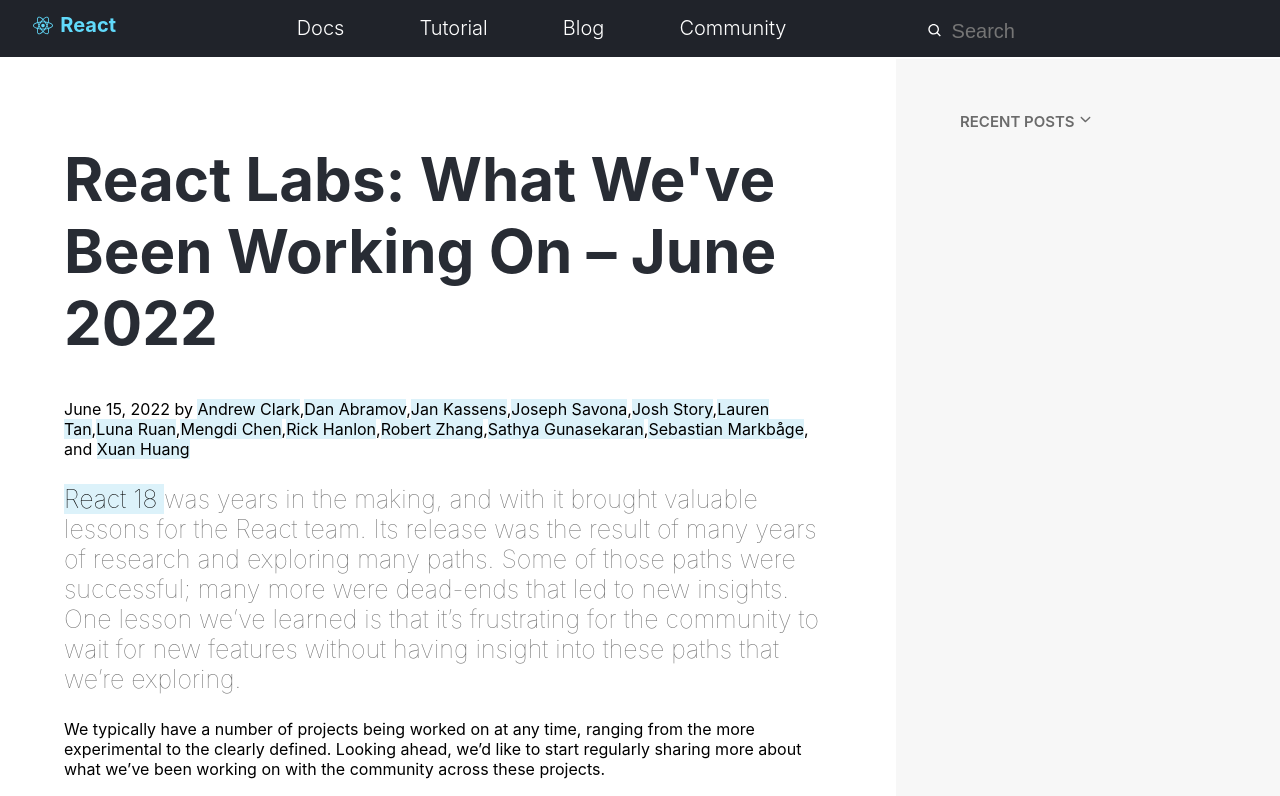
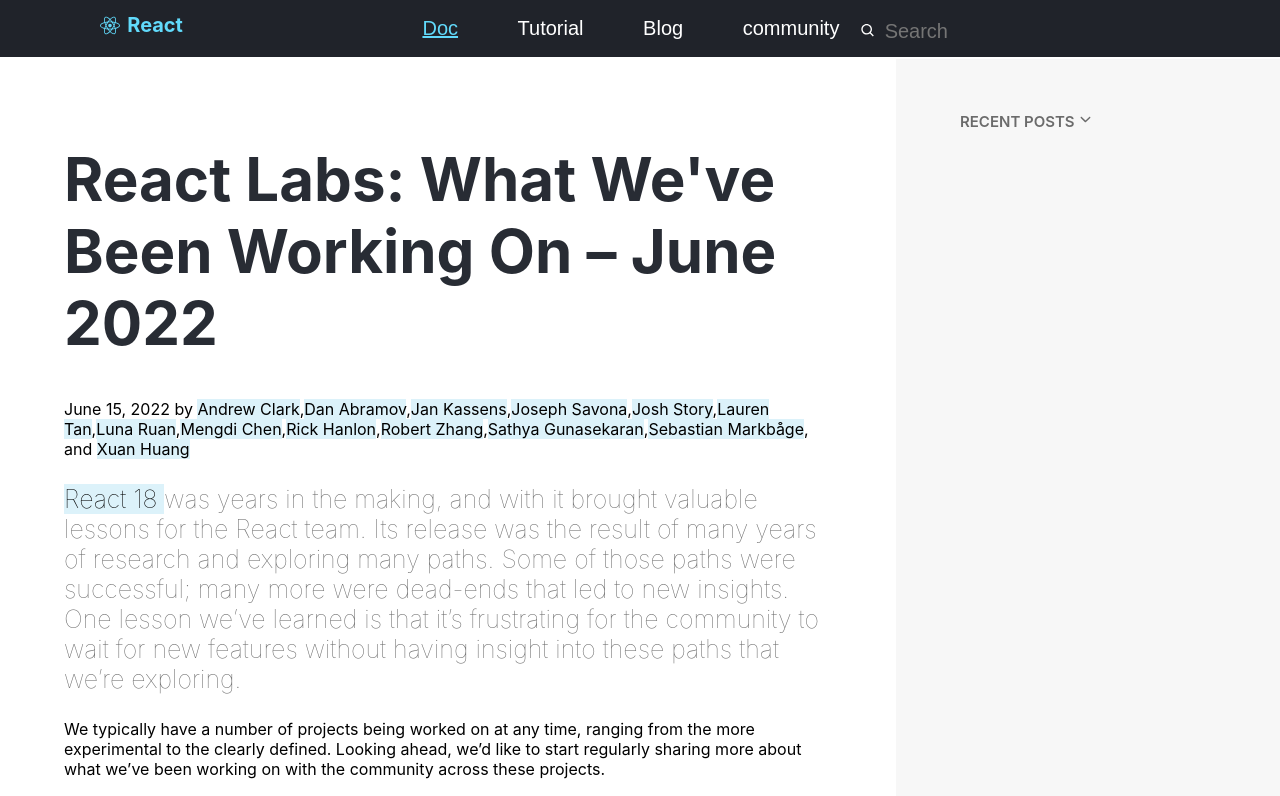
Before and after one commit to dileepbhupathi/React-app, a React (Create React App) app: page /blog in a window 1280 px wide. Shown: the top 796 px of the page. Built offline with nearby package versions, Linux system fonts and the light colour scheme.

Commit message:
navbar component changes

```diff
--- a/src/components/views/Navbar/Navbar.css
+++ b/src/components/views/Navbar/Navbar.css
@@ -28,18 +28,7 @@
     display: flex;
     list-style: none;
     justify-content: space-evenly;
-    width: 50%;
-}
-
-.navbar-list-link {
-    color: white;
-    font-size: 20px;
-    text-decoration: none;
-    font-weight: 300;
-}
-
-.navbar-list-link:hover {
-    color: #61dafb;
+    /* width: 40%; */
 }
 
 .navbar-search {
@@ -57,3 +46,29 @@
     font-size: 20px;
     font-weight: 300;
 }
+
+.li-container{
+    color:white;
+    font-family:sans-serif;
+    text-decoration: none;
+}
+
+.selected-li{
+    color:#61dafb;
+    font-family:sans-serif;
+    text-decoration: underline;
+    /* padding-bottom: 38%;
+    border-bottom: 4px solid #61dafb; */
+
+}
+
+
+.navbar-list {
+    font-size: 20px;
+    font-weight: 500;
+    margin-right: 25%;
+}
+
+.navbar-list :hover {
+    color: #61dafb;
+}
--- a/src/components/views/Navbar/Navbar.js
+++ b/src/components/views/Navbar/Navbar.js
@@ -1,36 +1,47 @@
-import {FaReact} from 'react-icons/fa'
-import {BiSearch} from 'react-icons/bi'
-import { Link } from 'react-router-dom'
-import "../Navbar/Navbar.css"
+import { FaReact } from "react-icons/fa";
+import { BiSearch } from "react-icons/bi";
+import { Link } from "react-router-dom";
+import "../Navbar/Navbar.css";
+import { useState } from "react";
 // import { useState } from 'react'
 
 export const Navbar = () => {
+  const NavbarData = [
+    { link: "/", title: "Doc" },
+    { link: "/tutorial", title: "Tutorial" },
+    { link: "/blog", title: "Blog" },
+    { link: "/community", title: "community" },
+  ];
 
-    // const [isActive,setIsActive] = useState(false)
+  const [isActive, setIsActive] = useState(0);
+
+  const toggle = (i) => {
+    setIsActive(i);
+  };
+
   return (
-    <nav className='navbar-nav-container'>
-        <Link className='Navbar-logo'>
-            <FaReact className='logo'/>
-            <span>React</span>
-        </Link>
-        <ul className='navbar-list-container'>
-            <li>
-                <Link to = "/" className='navbar-list-link'> Docs</Link>
-            </li>
-            <li>
-                <Link to= "/tutorial" className='navbar-list-link'> Tutorial</Link>
-            </li>
-            <li>
-                <Link to= "/blog" className='navbar-list-link'> Blog</Link>
-            </li>
-            <li>
-                <Link to= "/community" className='navbar-list-link'> Community</Link>
-            </li>
-        </ul>
-        <span className='navbar-search'>
-            <BiSearch className='logo'/>
-            <input type="search" placeholder = "Search"/>
-        </span>
+    <nav className="navbar-nav-container">
+      <Link className="Navbar-logo">
+        <FaReact className="logo" />
+        <span>React</span>
+      </Link>
+      <ul className="navbar-list-container">
+        {NavbarData.map((item, i) => (
+          <li className="navbar-list">
+            <Link
+              onClick={() => toggle(i)}
+              className={isActive === i ? "selected-li" : "li-container"}
+              to={item.link}
+            >
+              {item.title}
+            </Link>
+          </li>
+        ))}
+      </ul>
+      <span className="navbar-search">
+        <BiSearch className="logo" />
+        <input type="search" placeholder="Search" />
+      </span>
     </nav>
-  )
-}
+  );
+};
--- a/src/components/views/SideNavbarAccordion/Accordion.js
+++ b/src/components/views/SideNavbarAccordion/Accordion.js
@@ -1,5 +1,6 @@
 import React, { useState } from "react";
 import { IoIosArrowUp, IoIosArrowDown } from "react-icons/io";
+import { Link } from "react-router-dom";
 import "../SideNavbarAccordion/Accordion.css";
 
 const Accordion = ({ title, content}) => {
@@ -24,9 +25,9 @@
         <ul className='docs-side-navbar-list-container'>
           {content.map((each) => (
             <li className="docs-side-navbar-list">
-              <a href="/" className="docs-side-navbar-list-anchor">
+              <Link href="/" className="docs-side-navbar-list-anchor">
                 {each}
-              </a>
+              </Link>
             </li>
           ))}
         </ul>
```
